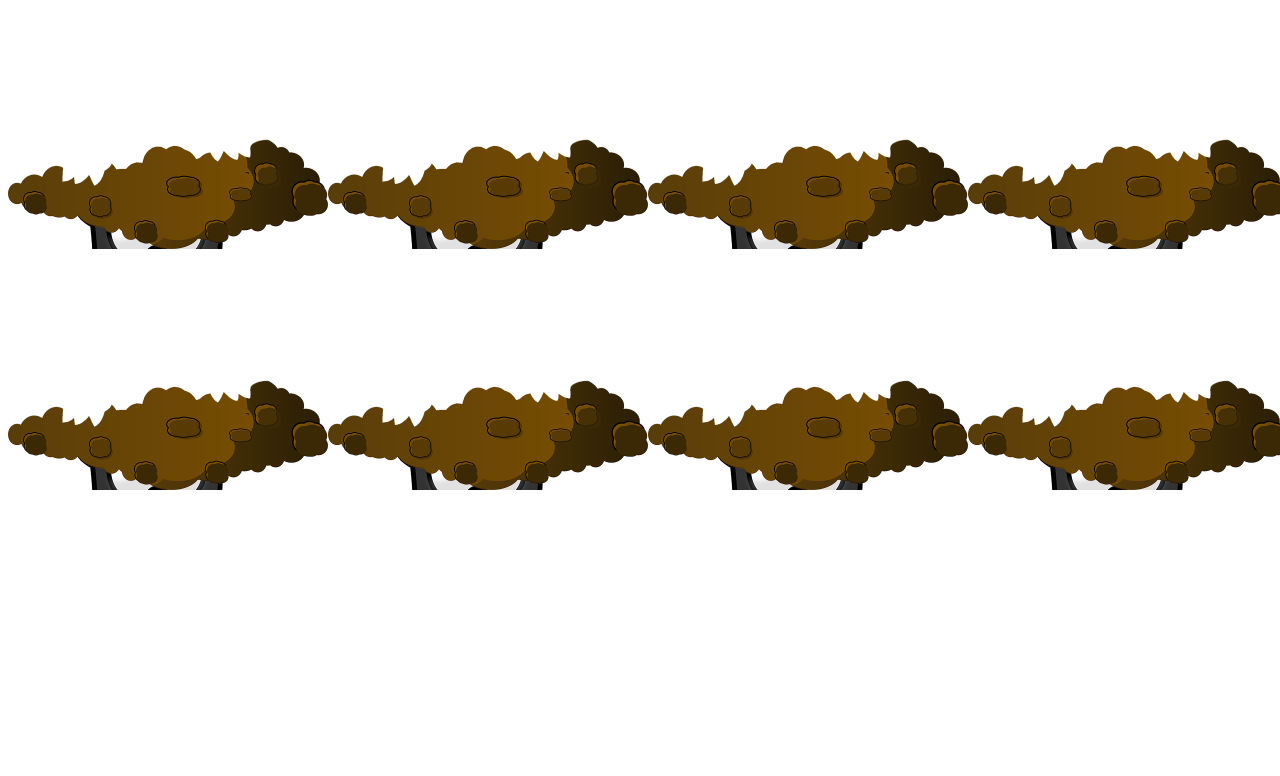
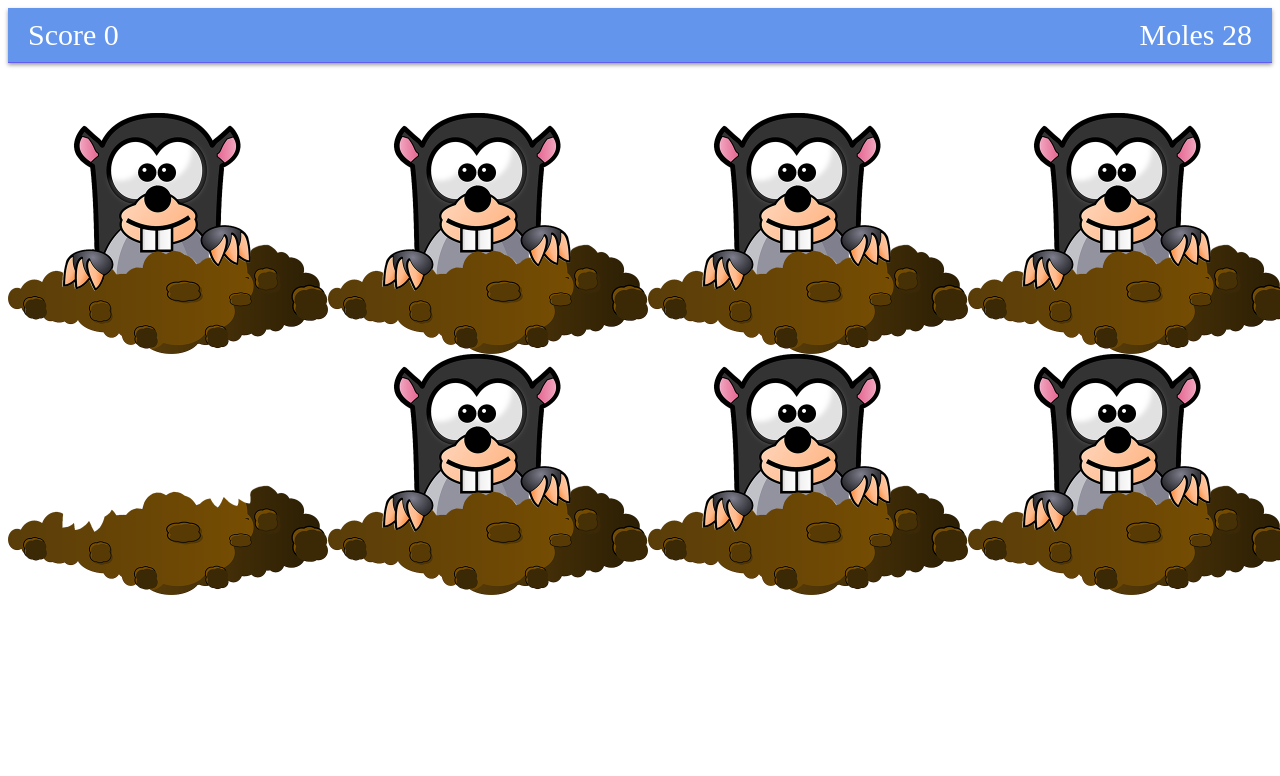
Before and after one commit to auxilum/appAcademy, a plain HTML site: page whack-a-mole/mole.html in a window 1280 px wide. Drawn offline with Linux system fonts and the light colour scheme.

Commit message:
final state

```diff
--- a/whack-a-mole/mole.css
+++ b/whack-a-mole/mole.css
@@ -39,7 +39,7 @@
 
 
 /* UNCOMMENT THE CODE BELOW WHEN DIRECTED */
-/* .sb {
+.sb {
   background-color: cornflowerblue;
   border-bottom: 1px solid #645DED;
   box-shadow: 0 2px 4px rgba(0, 0, 0, 0.4);
@@ -48,17 +48,17 @@
   font-size: 30px;
   margin-bottom: 50px;
   padding: 10px 20px;
-} */
+}
 
-/* .sb__mole-counter {
+.sb__mole-counter {
   flex: 1 0 0;
   text-align: right;
-} */
+}
 
-/* .sb__score-holder {
+.sb__score-holder {
   flex: 1 0 0;
-} */
+}
 
-/* .sb__game-over--hidden {
+.sb__game-over--hidden {
   display: none;
-} */
+}
--- a/whack-a-mole/mole.html
+++ b/whack-a-mole/mole.html
@@ -7,52 +7,52 @@
   <body>
 
     <!-- UNCOMMENT THE CODE BELOW WHEN DIRECTED -->
-    <!-- <div class="sb">
+    <div class="sb">
       <div class="sb__score-holder">Score <span class="sb__score">0</span></div>
       <div class="sb__game-over sb__game-over--hidden">Game Over</div>
       <div class="sb__mole-counter">Moles <span class="sb__moles">30</span></div>
-    </div> -->
+    </div>
 
     <!-- Your code here -->
 
     <div class="pf">
         <div class="wgs">
-            <img class="wgs__mole-head" src="mole-head.png" alt="mole-head">
+            <img class="wgs__mole-head" class="wgs__mole-head--hidden"  src="mole-head.png" alt="mole-head">
             <img class="wgs__mole-hill" src="mole-hill.png" alt="mole-hill">
         </div>
 
         <div class="wgs">
-            <img class="wgs__mole-head" src="mole-head.png" alt="mole-head">
+            <img class="wgs__mole-head" class="wgs__mole-head--hidden"  src="mole-head.png" alt="mole-head">
             <img class="wgs__mole-hill" src="mole-hill.png" alt="mole-hill">
         </div>
 
         <div class="wgs">
-            <img class="wgs__mole-head" src="mole-head.png" alt="mole-head">
+            <img class="wgs__mole-head" class="wgs__mole-head--hidden"  src="mole-head.png" alt="mole-head">
             <img class="wgs__mole-hill" src="mole-hill.png" alt="mole-hill">
         </div>
 
         <div class="wgs">
-            <img class="wgs__mole-head" src="mole-head.png" alt="mole-head">
+            <img class="wgs__mole-head" class="wgs__mole-head--hidden"  src="mole-head.png" alt="mole-head">
             <img class="wgs__mole-hill" src="mole-hill.png" alt="mole-hill">
         </div>
 
         <div class="wgs">
-            <img class="wgs__mole-head" src="mole-head.png" alt="mole-head">
+            <img class="wgs__mole-head" class="wgs__mole-head--hidden"  src="mole-head.png" alt="mole-head">
             <img class="wgs__mole-hill" src="mole-hill.png" alt="mole-hill">
         </div>
 
         <div class="wgs">
-            <img class="wgs__mole-head" src="mole-head.png" alt="mole-head">
+            <img class="wgs__mole-head" class="wgs__mole-head--hidden"  src="mole-head.png" alt="mole-head">
             <img class="wgs__mole-hill" src="mole-hill.png" alt="mole-hill">
         </div>
 
         <div class="wgs">
-            <img class="wgs__mole-head" src="mole-head.png" alt="mole-head">
+            <img class="wgs__mole-head" class="wgs__mole-head--hidden"  src="mole-head.png" alt="mole-head">
             <img class="wgs__mole-hill" src="mole-hill.png" alt="mole-hill">
         </div>
 
         <div class="wgs">
-            <img class="wgs__mole-head" src="mole-head.png" alt="mole-head">
+            <img class="wgs__mole-head"  class="wgs__mole-head--hidden" src="mole-head.png" alt="mole-head">
             <img class="wgs__mole-hill" src="mole-hill.png" alt="mole-hill">
         </div>
     </div>
--- a/whack-a-mole/mole.js
+++ b/whack-a-mole/mole.js
@@ -21,7 +21,7 @@ function popUpRandomMole() {
   clickable = true;
 
   // UNCOMMENT THIS LINE OF CODE WHEN DIRECTED
-  // moleHead.classList.remove('wgs__mole-head--hidden', 'wgs__mole-head--whacked');
+  moleHead.classList.remove('wgs__mole-head--hidden', 'wgs__mole-head--whacked');
 
   molesLeft -= 1;
   document.querySelector('.sb__moles').innerHTML = molesLeft;
@@ -52,7 +52,7 @@ window.addEventListener('DOMContentLoaded', () => {
       hideMole(event.target);
 
       // UNCOMMENT THIS LINE OF CODE WHEN DIRECTED
-      // event.target.classList.add('wgs__mole-head--hidden');
+      event.target.classList.add('wgs__mole-head--hidden');
 
       // UNCOMMENT THIS LINE OF CODE WHEN DIRECTED FOR THE BONUS
       // event.target.classList.add('wgs__mole-head--whacked');
@@ -60,13 +60,13 @@ window.addEventListener('DOMContentLoaded', () => {
   }
 });
 
-window.addEventListener('DOMContentLoaded', () => {
+  //window.addEventListener('DOMContentLoaded', () => {
 
-    setInterval(() => {
-      const moleHeads = document.querySelectorAll('.wgs__mole-head');
-      for (let moleHead of moleHeads) {
-        moleHead.classList.toggle('wgs__mole-head--hidden');
-      }
-    }, 1000);
+  //setInterval(() => {
+  // const moleHeads = document.querySelectorAll('.wgs__mole-head');
+  // for (let moleHead of moleHeads) {
+  //  moleHead.classList.toggle('wgs__mole-head--hidden');
+  //  }
+  // }, 1000);
 
-  });
+  // });
```
